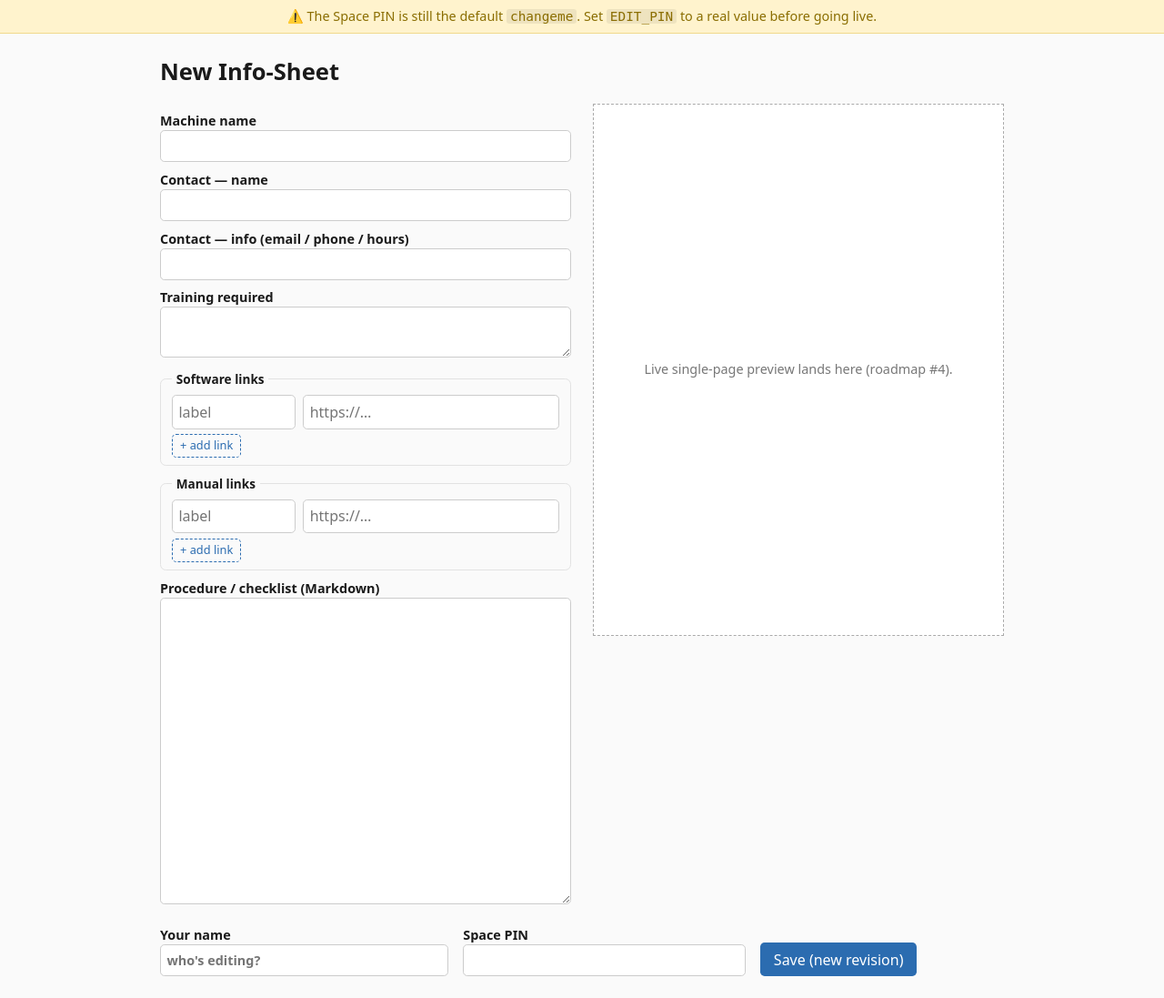
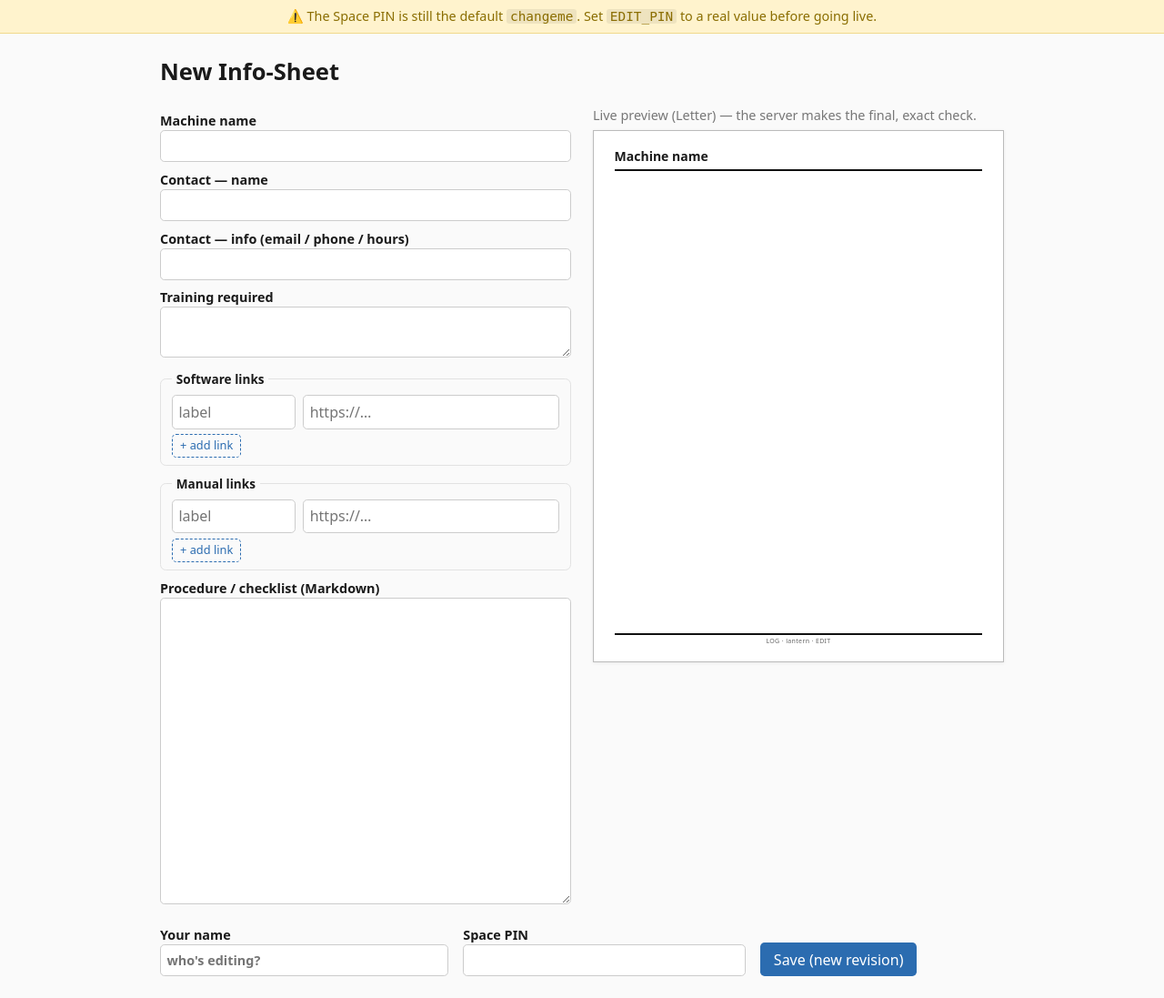
Before and after one commit to sliptonic/lantern, a FastAPI app: page /new in a window 1280 px wide. Shown: the part 51-1148 px from the top of the page at 91% size. Run offline with FastAPI, Linux system fonts and the light colour scheme; data that the repository does not hold is empty.

Commit message:
Add live single-page preview + overflow warning to the editor (#4)
The editor now renders the procedure live into a page-ratio preview box
(matching the active page size) via a small vendored, dependency-free Markdown
renderer (static/preview.js) — no CDN, so it works on an offline LAN. When the
content overflows the page, the preview is flagged and a warning shown. After
saving, an overflowing sheet displays a banner explaining it is held out of the
print queue until it fits (the server overflow check remains authoritative).

Closes #4

Co-Authored-By: Claude Opus 4.8 (1M context) <noreply@anthropic.com>

```diff
--- a/app/pagesize.py
+++ b/app/pagesize.py
@@ -15,9 +15,9 @@ KEY = "page_size"
 # css_size -> @page size keyword; format -> Playwright paper format.
 PAGE_SIZES: dict[str, dict[str, str]] = {
     "letter": {"label": "US Letter (8.5 × 11 in)", "css_size": "Letter",
-               "format": "Letter", "width": "8.5in", "height": "11in"},
+               "format": "Letter", "width": "8.5in", "height": "11in", "aspect": "8.5 / 11"},
     "a4": {"label": "A4 (210 × 297 mm)", "css_size": "A4",
-           "format": "A4", "width": "210mm", "height": "297mm"},
+           "format": "A4", "width": "210mm", "height": "297mm", "aspect": "210 / 297"},
 }
 
 DEFAULT = "letter"
--- /dev/null
+++ b/app/static/preview.js
@@ -0,0 +1,82 @@
+/* Lantern editor live preview — offline, no dependencies.
+ *
+ * A small Markdown subset renderer drives an approximate single-page preview.
+ * It is intentionally lightweight: the AUTHORITATIVE render + overflow check is
+ * server-side (headless Chromium). This gives the editor instant "will it fit?"
+ * feedback while typing.
+ */
+(function () {
+  "use strict";
+
+  function esc(s) {
+    return s.replace(/&/g, "&amp;").replace(/</g, "&lt;").replace(/>/g, "&gt;");
+  }
+
+  function inline(s) {
+    return esc(s)
+      .replace(/\[([^\]]+)\]\(([^)]+)\)/g, '<a href="$2">$1</a>')
+      .replace(/\*\*([^*]+)\*\*/g, "<strong>$1</strong>")
+      .replace(/(^|[^*])\*([^*]+)\*/g, "$1<em>$2</em>")
+      .replace(/`([^`]+)`/g, "<code>$1</code>");
+  }
+
+  // Minimal block-level Markdown -> HTML (headings, lists, quote, hr, p).
+  function mdToHtml(src) {
+    var lines = (src || "").split(/\r?\n/);
+    var out = [], list = null, para = [];
+
+    function flushPara() {
+      if (para.length) { out.push("<p>" + inline(para.join(" ")) + "</p>"); para = []; }
+    }
+    function flushList() {
+      if (list) { out.push("</" + list + ">"); list = null; }
+    }
+
+    for (var i = 0; i < lines.length; i++) {
+      var ln = lines[i];
+      var h = /^(#{1,6})\s+(.*)$/.exec(ln);
+      var ul = /^\s*[-*]\s+(.*)$/.exec(ln);
+      var ol = /^\s*\d+\.\s+(.*)$/.exec(ln);
+      var quote = /^>\s?(.*)$/.exec(ln);
+
+      if (ln.trim() === "") { flushPara(); flushList(); continue; }
+      if (/^(---|\*\*\*|___)\s*$/.test(ln)) { flushPara(); flushList(); out.push("<hr>"); continue; }
+      if (h) { flushPara(); flushList(); out.push("<h" + h[1].length + ">" + inline(h[2]) + "</h" + h[1].length + ">"); continue; }
+      if (ul || ol) {
+        flushPara();
+        var want = ul ? "ul" : "ol";
+        if (list && list !== want) flushList();
+        if (!list) { list = want; out.push("<" + list + ">"); }
+        out.push("<li>" + inline((ul ? ul[1] : ol[1])) + "</li>");
+        continue;
+      }
+      flushList();
+      if (quote) { flushPara(); out.push("<blockquote>" + inline(quote[1]) + "</blockquote>"); continue; }
+      para.push(ln);
+    }
+    flushPara(); flushList();
+    return out.join("\n");
+  }
+
+  document.addEventListener("DOMContentLoaded", function () {
+    var body = document.getElementById("body");
+    var preview = document.getElementById("preview-body");
+    var title = document.getElementById("preview-title");
+    var machine = document.querySelector('input[name="machine"]');
+    var warn = document.getElementById("overflow-warn");
+    if (!body || !preview) return;
+
+    function update() {
+      preview.innerHTML = mdToHtml(body.value);
+      if (title && machine) title.textContent = machine.value || "Machine name";
+      // Overflow when the rendered body is taller than its page-body area.
+      var over = preview.scrollHeight > preview.clientHeight + 1;
+      preview.classList.toggle("overflowing", over);
+      if (warn) warn.style.display = over ? "block" : "none";
+    }
+
+    body.addEventListener("input", update);
+    if (machine) machine.addEventListener("input", update);
+    update();
+  });
+})();
--- a/app/static/style.css
+++ b/app/static/style.css
@@ -38,9 +38,24 @@ button:hover { filter:brightness(1.08); }
 .editor .grid { display:grid; grid-template-columns:1fr 1fr; gap:1.5rem; }
 .save-row { display:flex; gap:1rem; align-items:flex-end; margin-top:1rem; flex-wrap:wrap; }
 .save-row label { margin:0; }
-.preview-pane .letter-box { aspect-ratio: 8.5 / 11; border:1px dashed #aaa; background:#fff;
-                            padding:1rem; display:flex; align-items:center; justify-content:center; text-align:center; }
 .log { max-width: 32rem; }
+
+/* --- Editor live preview (issue #4) --- */
+.preview-pane { position:sticky; top:1rem; }
+.preview-cap { margin:.2rem 0 .4rem; }
+.page-preview { aspect-ratio:8.5/11; background:#fff; border:1px solid #bbb; box-shadow:0 1px 4px #0001;
+                display:flex; flex-direction:column; padding:4% 5%; overflow:hidden; font-size:9px; line-height:1.35; }
+.page-preview.overflowing { border-color:#c0392b; box-shadow:0 0 0 2px #f8d4cf; }
+.pp-head { border-bottom:2px solid #111; padding-bottom:.3em; font-weight:700; font-size:14px; }
+.pp-body { flex:1; overflow:hidden; padding-top:.4em; }
+.pp-body h1 { font-size:12px; margin:.3em 0; } .pp-body h2 { font-size:11px; border-bottom:1px solid #ccc; margin:.4em 0 .2em; }
+.pp-body ul, .pp-body ol { margin:.2em 0 .4em 1.1em; } .pp-body p { margin:.3em 0; }
+.pp-body blockquote { border-left:2px solid #ccc; margin:.3em 0; padding-left:.5em; color:#555; }
+.pp-foot { border-top:2px solid #111; padding-top:.3em; text-align:center; color:#666; font-size:7px; letter-spacing:.05em; }
+.overflow-warn { display:none; background:#fbe3e4; color:#a11; border:1px solid #e9b3b3;
+                 padding:.3rem .5rem; border-radius:.3rem; font-size:.85rem; font-weight:600; margin-bottom:.3rem; }
+.overflow-banner { background:#fbe3e4; color:#a11; border:1px solid #e9b3b3; border-radius:.4rem;
+                   padding:.6rem .8rem; margin:.6rem 0; }
 
 section { margin-bottom: 2rem; }
 .template-editor .grid { display:grid; grid-template-columns: 2fr 1fr; gap:1.5rem; align-items:start; }
--- a/app/templates/sheet_edit.html
+++ b/app/templates/sheet_edit.html
@@ -1,7 +1,13 @@
 {% extends "base.html" %}
 {% block title %}{{ "New sheet" if is_new else "Edit " + slug }} — Lantern{% endblock %}
+{% block head %}<script src="/static/preview.js"></script>{% endblock %}
 {% block content %}
 <h1>{{ "New Info-Sheet" if is_new else "Edit: " + (sheet.machine or slug) }}</h1>
+
+{% if overflowing %}
+<div class="overflow-banner">⚠️ This sheet is <strong>too long to fit one page</strong>, so it's held
+  out of the print queue. Trim the procedure until the preview fits, then save again.</div>
+{% endif %}
 
 <form method="post" action="/sheet/save" class="editor">
   <input type="hidden" name="slug" value="{{ sheet.slug }}">
@@ -49,10 +55,12 @@
     </div>
 
     <div class="preview-pane">
-      {# TODO(roadmap #4): live client-side render inside this Letter-ratio box
-         with an "Overflows one page!" warning. Vendor marked.js into static/. #}
-      <div class="letter-box">
-        <p class="muted">Live single-page preview lands here (roadmap #4).</p>
+      <div id="overflow-warn" class="overflow-warn">⚠️ Overflows one {{ page.css_size }} page — trim to fit.</div>
+      <p class="muted preview-cap">Live preview ({{ page.css_size }}) — the server makes the final, exact check.</p>
+      <div class="page-preview" style="aspect-ratio: {{ page.aspect }};">
+        <div class="pp-head"><span id="preview-title">{{ sheet.machine or "Machine name" }}</span></div>
+        <div id="preview-body" class="pp-body"></div>
+        <div class="pp-foot">LOG · lantern · EDIT</div>
       </div>
     </div>
   </div>
```
Also changed, not shown: app/routes/sheets.py (+10 -2 lines), tests/test_smoke.py (+13 -0 lines).
